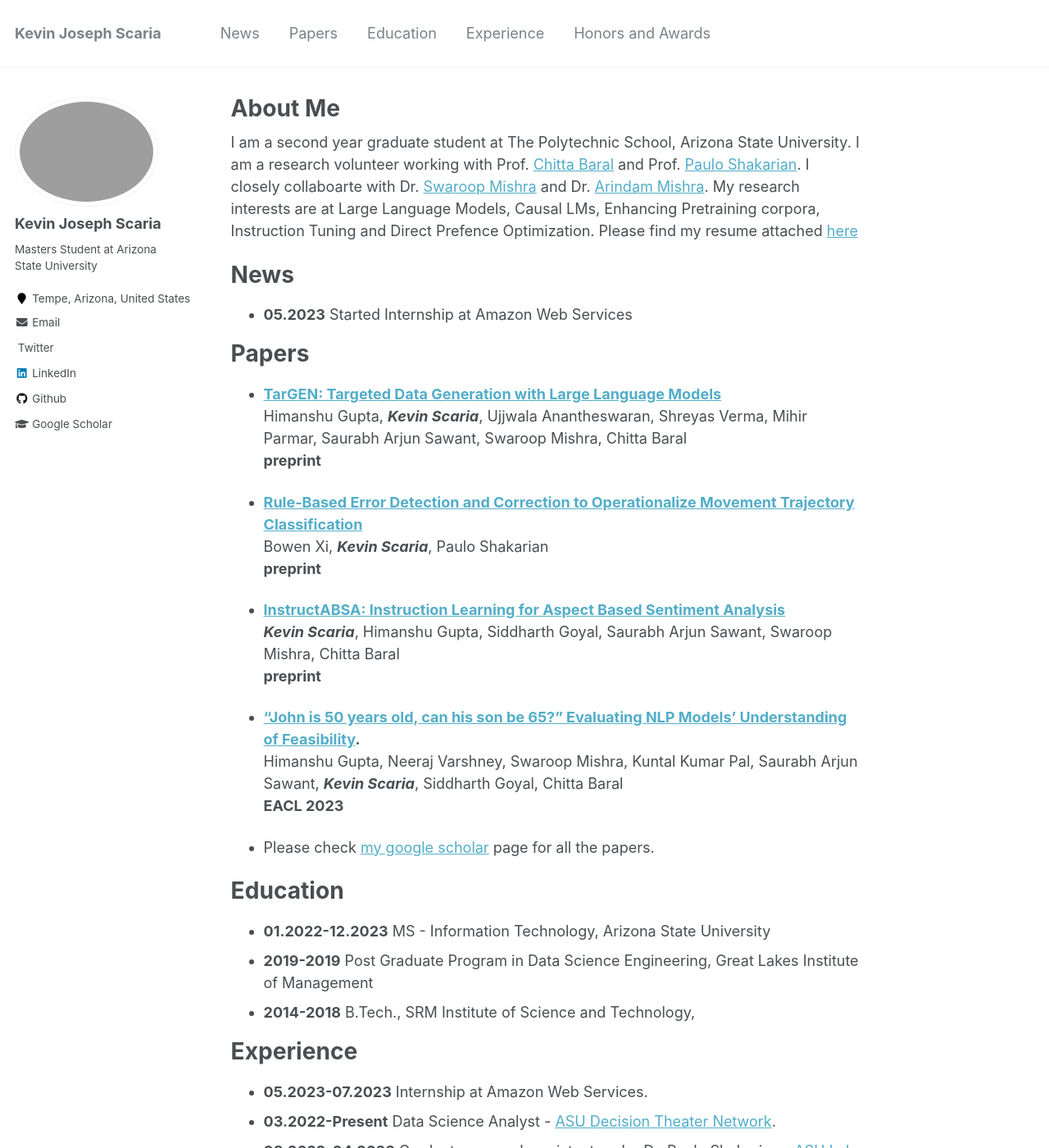
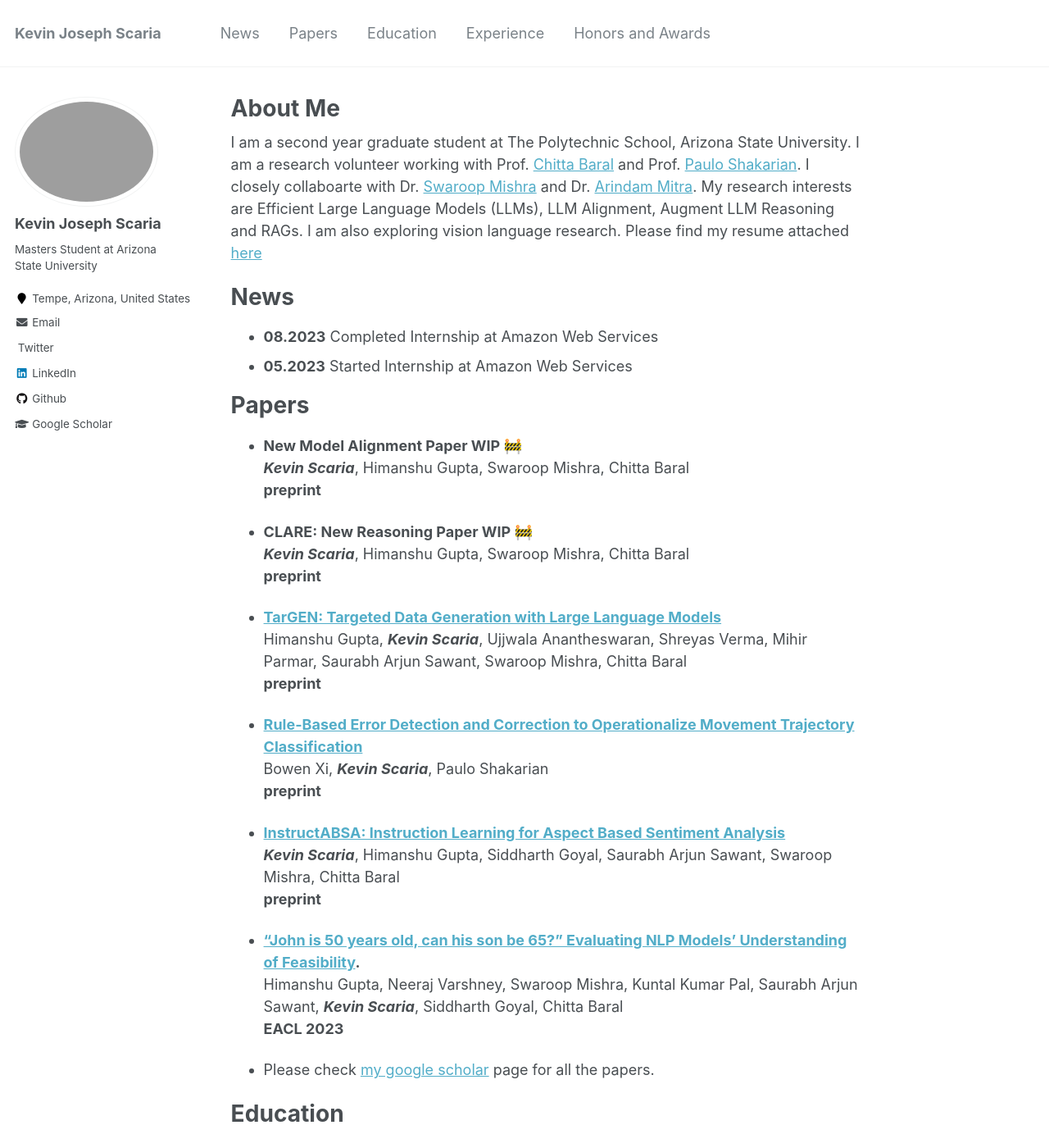
Before and after one commit to kevinscaria/kevinscaria.github.io, a Jekyll site: the page built from _pages/about.md, in a window 1280 px wide and 1400 px high. Shown: the whole window at 82% size. Built offline with Jekyll 4.4.1, drawn with Linux system fonts in a browser that asks for light colours; some of the changed text lies outside the part shown.

Commit message:
made changes

```diff
--- a/_pages/about.md
+++ b/_pages/about.md
@@ -10,16 +10,26 @@ redirect_from:
 
 I am a second year graduate student at The Polytechnic School, Arizona State University.
 I am a research volunteer working with Prof. [Chitta Baral](https://www.public.asu.edu/~cbaral/) and Prof. [Paulo Shakarian](https://search.asu.edu/profile/2424157).
-I closely collaboarte with Dr. [Swaroop Mishra](https://swarooprm.github.io/) and Dr. [Arindam Mishra](https://ari9dam.github.io/).
-My research interests are at Large Language Models, Causal LMs, Enhancing Pretraining corpora, Instruction Tuning and Direct Prefence Optimization.
-Please find my resume attached [here](https://drive.google.com/file/d/1XI4LQTa0fn0uQGo9UEXtSQ4-XNuOBERF/view?usp=sharing)
+I closely collaboarte with Dr. [Swaroop Mishra](https://swarooprm.github.io/) and Dr. [Arindam Mitra](https://ari9dam.github.io/).
+My research interests are Efficient Large Language Models (LLMs), LLM Alignment, Augment LLM Reasoning and RAGs.
+I am also exploring vision language research.
+Please find my resume attached [here]()
 
 News
 ======
+* **08.2023** Completed Internship at Amazon Web Services
 * **05.2023** Started Internship at Amazon Web Services
 
 Papers
 ======
+* **New Model Alignment Paper WIP 🚧** <br>
+***Kevin Scaria***, Himanshu Gupta, Swaroop Mishra, Chitta Baral <br>
+  **preprint**<br>
+
+* **CLARE: New Reasoning Paper WIP 🚧** <br>
+***Kevin Scaria***, Himanshu Gupta, Swaroop Mishra, Chitta Baral <br>
+  **preprint**<br>
+
 * **[TarGEN: Targeted Data Generation with Large Language Models](https://arxiv.org/abs/2308.14250)** <br>
 Himanshu Gupta, ***Kevin Scaria***, Ujjwala Anantheswaran, Shreyas Verma, Mihir Parmar, Saurabh Arjun Sawant, Swaroop Mishra, Chitta Baral <br>
   **preprint**<br>
```
Also changed, not shown: other parts of _pages/about.md (+1 -1 lines).
